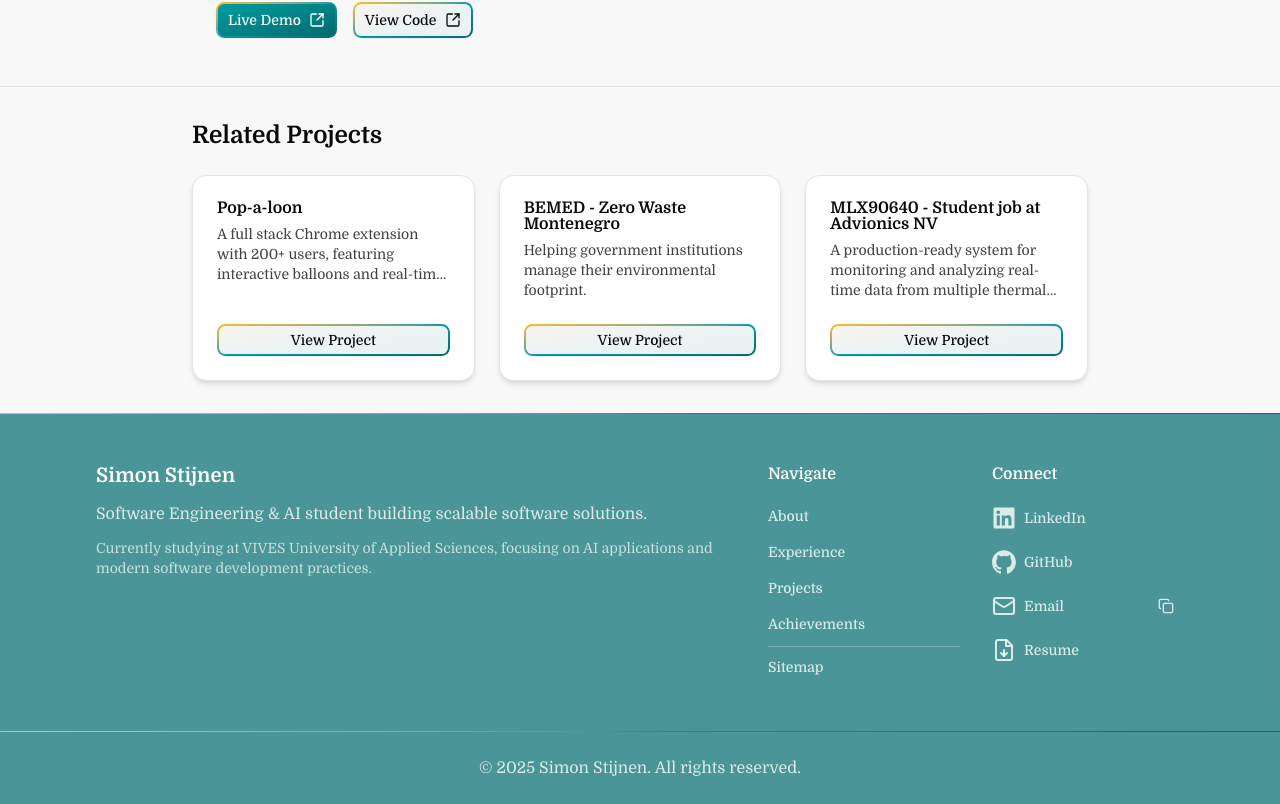
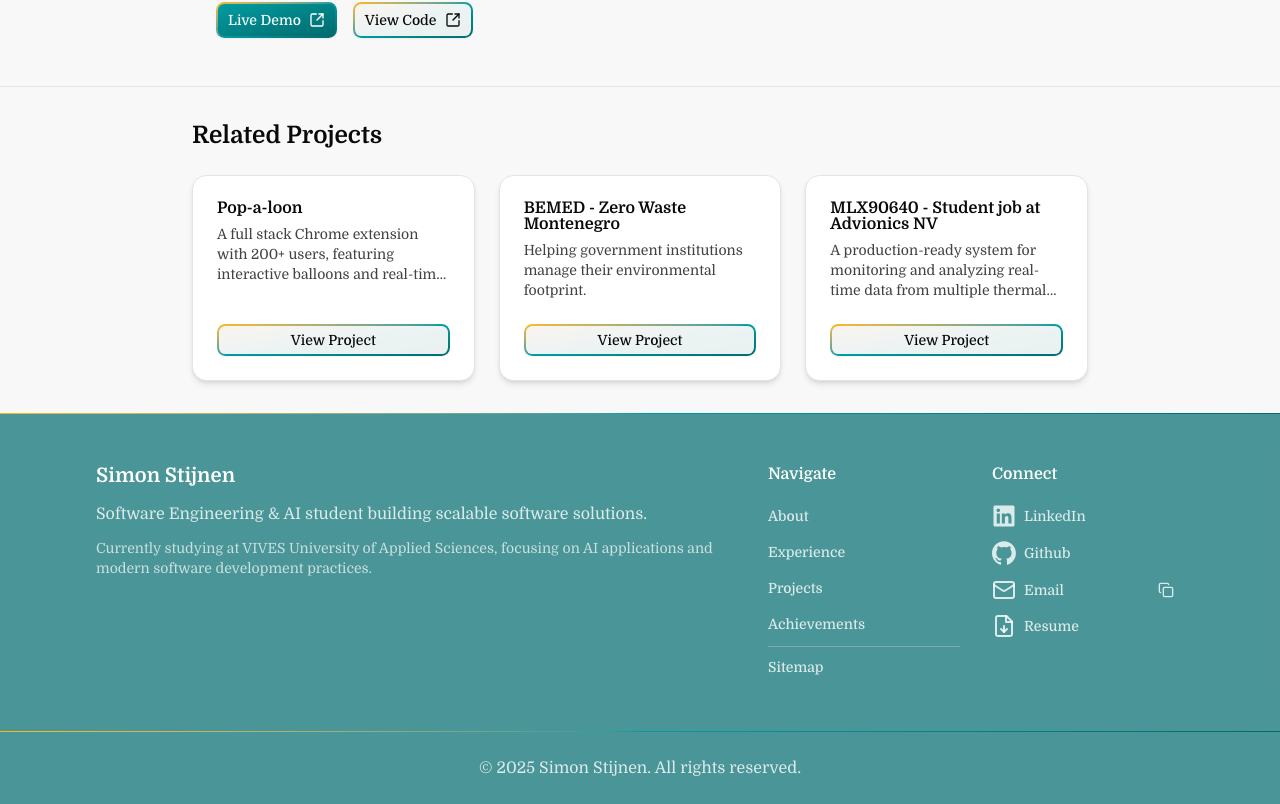
Before and after one commit to SimonStnn/website, a Next.js app: page /projects/audionome in a window 1280 px wide. Shown: the part 1086-1890 px from the top of the page. Built offline with nearby package versions, Linux system fonts and the light colour scheme; no server answers.

Commit message:
Fix xpacing for social links in footer

```diff
--- a/app/page.tsx
+++ b/app/page.tsx
@@ -231,7 +231,7 @@ export default async function Home() {
             </p>
             <p className="mb-4">
               When I&apos;m not coding, you&apos;ll find me on the ice. I&apos;ve been playing
-              hockey for {new Date().getFullYear() - 2020} years with{" "}
+              hockey for {new Date().getFullYear() - 2019} years with{" "}
               <Button variant="link" className="h-min p-0" asChild>
                 <Link
                   href="https://www.instagram.com/brugschebeiren/"
--- a/components/layout/footer.tsx
+++ b/components/layout/footer.tsx
@@ -97,11 +97,11 @@ export function Footer({ className }: FooterProps) {
           <h3 id="contact" className="mb-3 font-semibold">
             Connect
           </h3>
-          <ul className="space-y-1">
+          <ul>
             <li>
               <Button
                 variant="link"
-                className="[>svg]:px-0 text-primary-foreground/80 hover:text-primary-foreground h-auto w-full justify-start !px-0"
+                className="text-primary-foreground/80 hover:text-primary-foreground w-full justify-start !px-0"
                 asChild
               >
                 <SocialLink
@@ -115,13 +115,13 @@ export function Footer({ className }: FooterProps) {
             <li>
               <Button
                 variant="link"
-                className="[>svg]:px-0 text-primary-foreground/80 hover:text-primary-foreground h-auto w-full justify-start !px-0"
+                className="text-primary-foreground/80 hover:text-primary-foreground w-full justify-start !px-0"
                 asChild
               >
                 <SocialLink
                   href={siteConfig.social.github}
-                  ariaLabel="GitHub"
-                  label="GitHub"
+                  ariaLabel="Github"
+                  label="Github"
                   icon={GitHubIcon}
                 />
               </Button>
@@ -129,7 +129,7 @@ export function Footer({ className }: FooterProps) {
             <li className="flex items-center">
               <Button
                 variant="link"
-                className="[>svg]:px-0 text-primary-foreground/80 hover:text-primary-foreground h-auto grow justify-start !px-0"
+                className="text-primary-foreground/80 hover:text-primary-foreground grow justify-start !px-0"
                 asChild
               >
                 <SocialLink
@@ -144,7 +144,7 @@ export function Footer({ className }: FooterProps) {
             <li>
               <Button
                 variant="link"
-                className="[>svg]:px-0 text-primary-foreground/80 hover:text-primary-foreground h-auto w-full justify-start !px-0"
+                className="text-primary-foreground/80 hover:text-primary-foreground w-full justify-start !px-0"
                 asChild
               >
                 <SocialLink
--- a/components/timeline.tsx
+++ b/components/timeline.tsx
@@ -10,7 +10,6 @@ interface TimelineItemProps {
 }
 
 export function TimelineItem({ year, title, company, description, logo }: TimelineItemProps) {
-  console.log(title, logo);
   return (
     <div className="relative ml-5 pl-10 last:pb-5">
       {/* Vertical line */}
```
